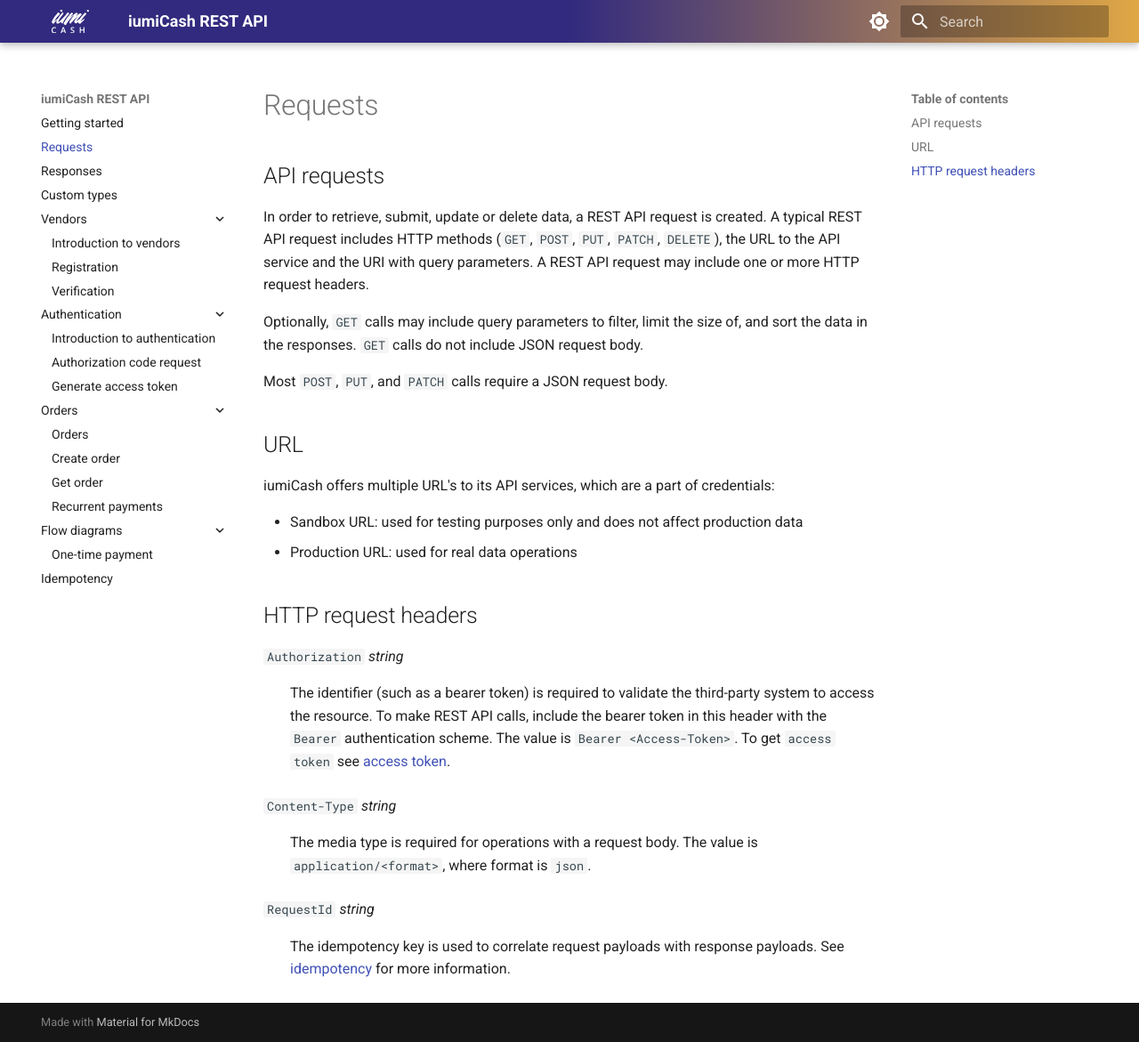
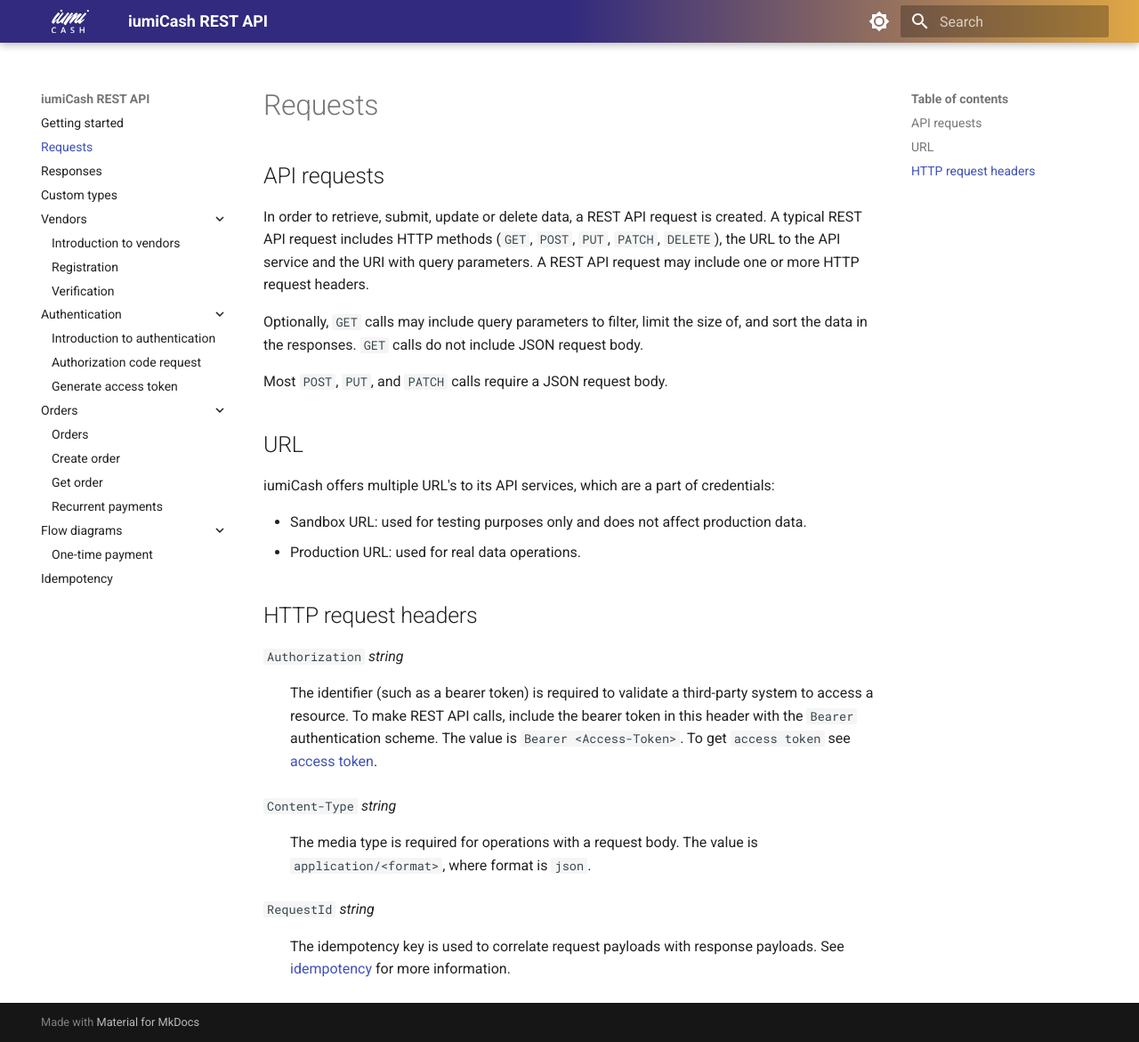
Before and after one commit to iumiCash/iumiCash.github.io, an MkDocs documentation site: the page built from docs/requests.md, in a window 1280 px wide and 1171 px high. Shown: the whole window at 89% size. Built offline with MkDocs 1.6.1 and Material for MkDocs 9.7.7, drawn with Linux system fonts in a browser that asks for light colours.

Commit message:
responses changes 1 by AB

```diff
--- a/docs/requests.md
+++ b/docs/requests.md
@@ -16,13 +16,13 @@
 
 iumiCash offers multiple URL's to its API services, which are a part of credentials:
 
-* Sandbox URL: used for testing purposes only and does not affect production data
-* Production URL: used for real data operations
+* Sandbox URL: used for testing purposes only and does not affect production data.
+* Production URL: used for real data operations.
 
 ## HTTP request headers
 
 `Authorization` *string*
-:    The identifier (such as a bearer token) is required to validate the third-party system to access the resource.
+:    The identifier (such as a bearer token) is required to validate a third-party system to access a resource.
      To make REST API calls, include the bearer token in this header with the `Bearer` authentication scheme.
      The value is `Bearer <Access-Token>`. To get `access token` see [access token].
 
```
